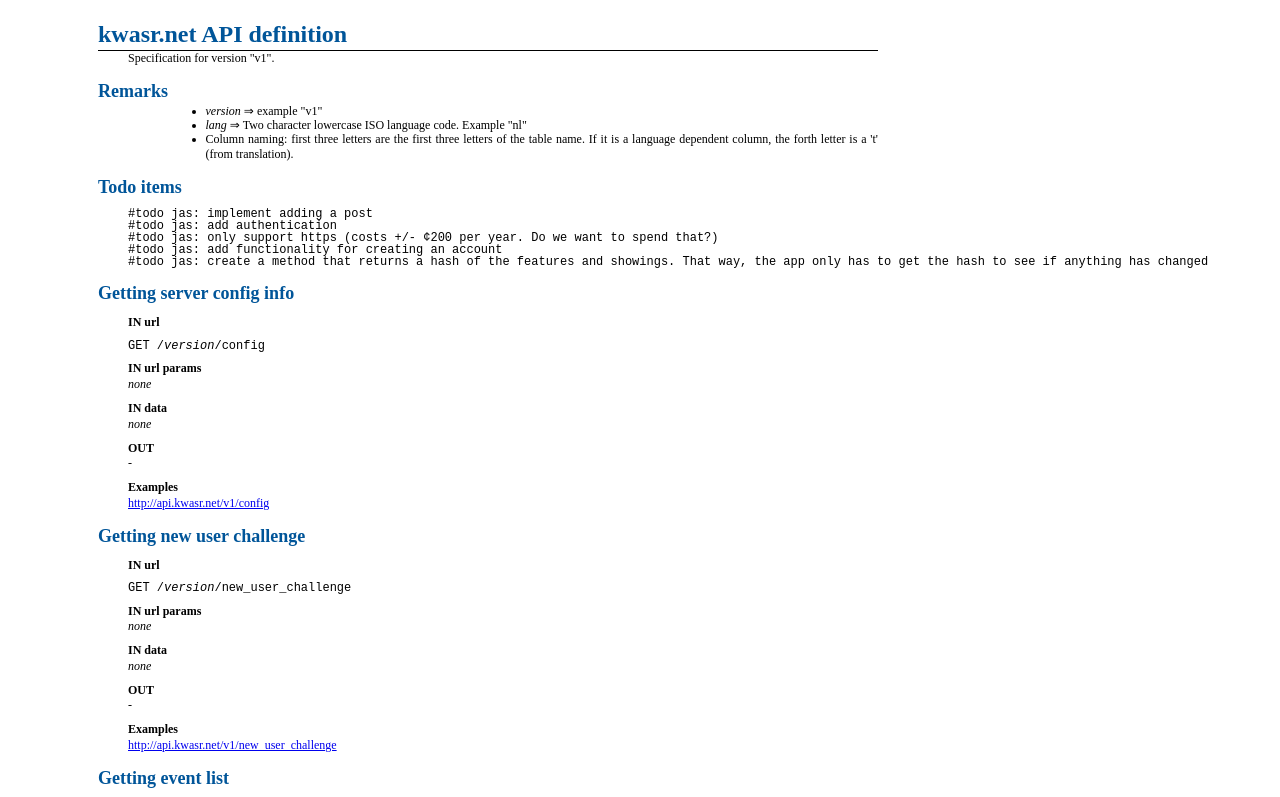
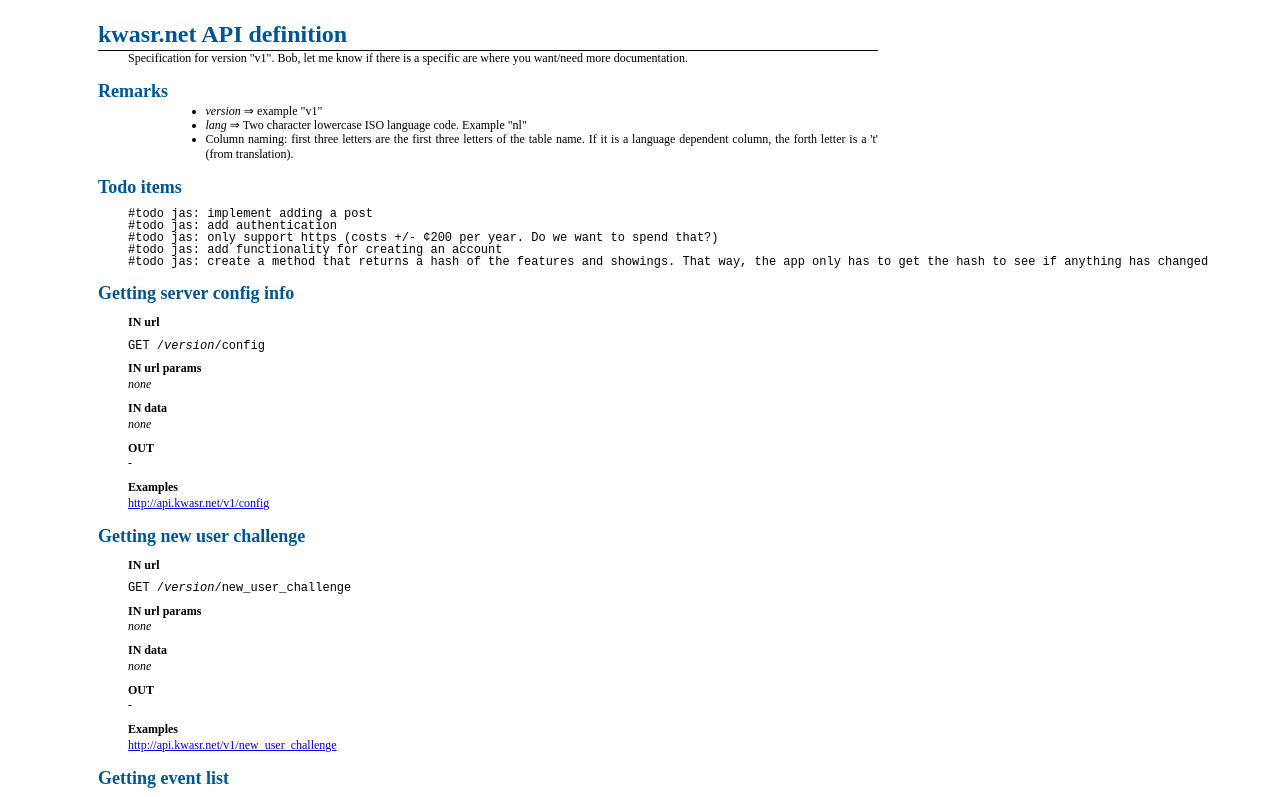
Before and after one commit to bobdenotter/Kwasr, a plain HTML site: page MyDancerApp/public/index.html in a window 1280 px wide. Shown: the top 797 px of the page. Drawn offline with Linux system fonts and the light colour scheme.

Commit message:
note to Bob

```diff
--- a/MyDancerApp/public/index.html
+++ b/MyDancerApp/public/index.html
@@ -11,7 +11,7 @@
 
 <h1>kwasr.net API definition</h1>
 
-Specification for version "v1".
+Specification for version "v1". Bob, let me know if there is a specific are where you want/need more documentation.
 
 <h2>Remarks</h2>
 <ul>
```
